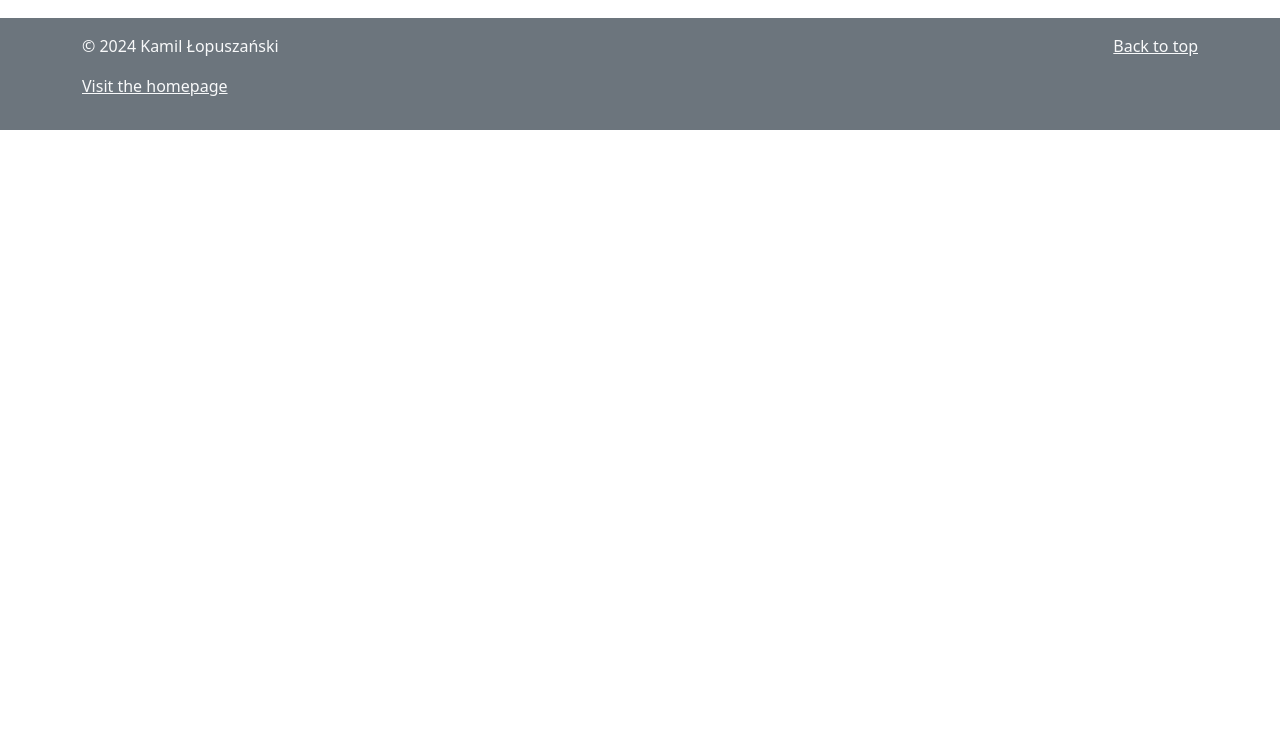
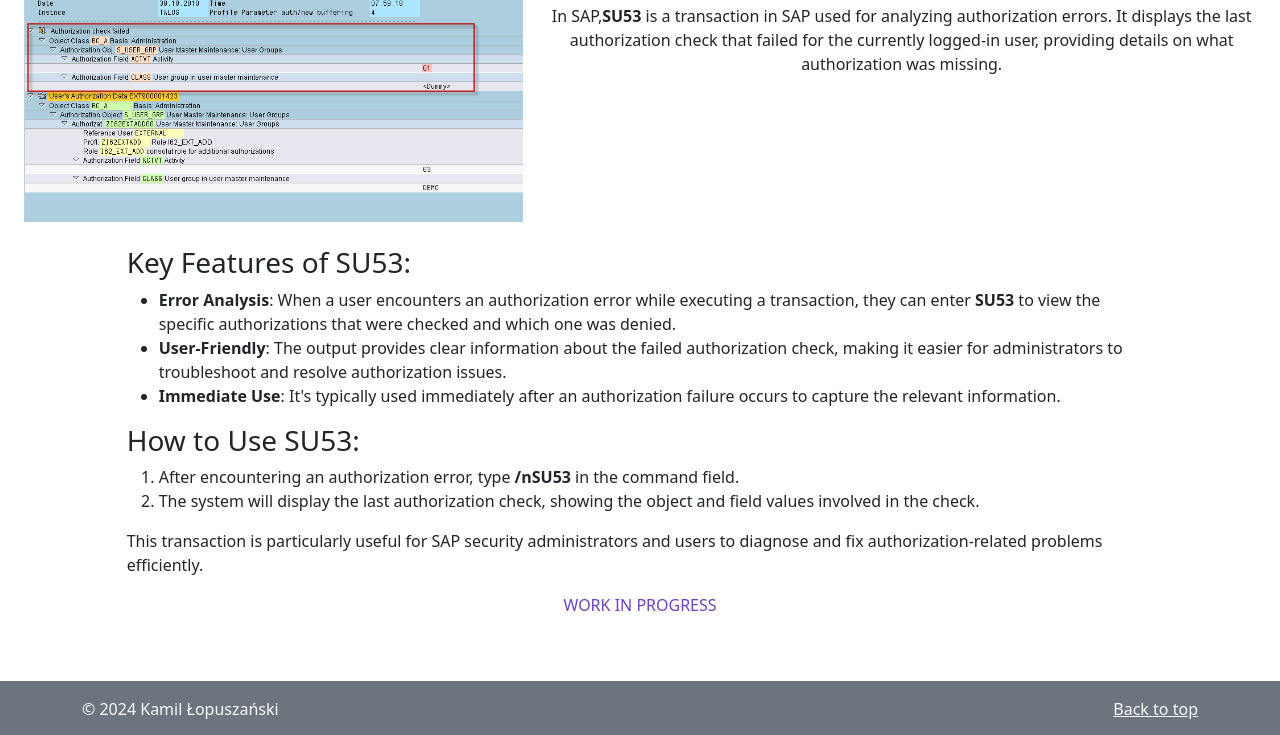
Before and after one commit to camilajenny/camilajenny.github.io, a plain HTML site: page sap/transactions/su53.html in a window 1280 px wide. Shown: the part 230-965 px from the top of the page. Before the commit the page ends 800 px from the top, so only its background shows below. Drawn offline with nearby package versions, Linux system fonts and the light colour scheme.

Commit message:
add a description of the su53 transaction

```diff
--- a/sap/transactions/su53.html
+++ b/sap/transactions/su53.html
@@ -74,6 +74,32 @@
       </header>
       <main class="jumbotron px-4 py-5 text-center" role="main">
         <h1>SAP SU53</h1>
+        <div class="row">
+          <div class="col-md-5"><img class="card-img-top img-fluid" alt="" style="max-height: 500px; width: auto" src="../../assets/images/sap/su53/su53.png" data-holder-rendered="true"></div>
+          <div class="text-center col-md-7">
+            <div class="mb-2">SU53 is used for ANALYZING AUTHORIZATION ERRORS.</div>
+            <h3 id="what-is-su53-in-sap">What is <strong>SU53</strong> in SAP?</h3>
+            <p>In SAP,<strong>SU53</strong> is a transaction in SAP used for analyzing authorization errors. It displays the last authorization check that failed for the currently logged-in user, providing details on what authorization was missing.</p>
+          </div>
+          <div class="row justify-content-center text-start mt-4">
+            <div class="col-1"></div>
+            <div class="col-10">
+              <h3 id="key-features-of-su53">Key Features of SU53:</h3>
+              <ul>
+                <li><strong>Error Analysis</strong>: When a user encounters an authorization error while executing a transaction, they can enter <strong>SU53</strong> to view the specific authorizations that were checked and which one was denied.</li>
+                <li><strong>User-Friendly</strong>: The output provides clear information about the failed authorization check, making it easier for administrators to troubleshoot and resolve authorization issues.</li>
+                <li><strong>Immediate Use</strong>: It's typically used immediately after an authorization failure occurs to capture the relevant information.</li>
+              </ul>
+              <h3 id="how-to-use-su53">How to Use SU53:</h3>
+              <ol>
+                <li>After encountering an authorization error, type <strong>/nSU53</strong> in the command field.</li>
+                <li>The system will display the last authorization check, showing the object and field values involved in the check.</li>
+              </ol>
+              <p>This transaction is particularly useful for SAP security administrators and users to diagnose and fix authorization-related problems efficiently.</p>
+            </div>
+            <div class="col-1"></div>
+          </div>
+        </div>
         <p class="text-purple">WORK IN PROGRESS</p>
       </main>
       <footer class="bg-secondary text-light py-3">
```
